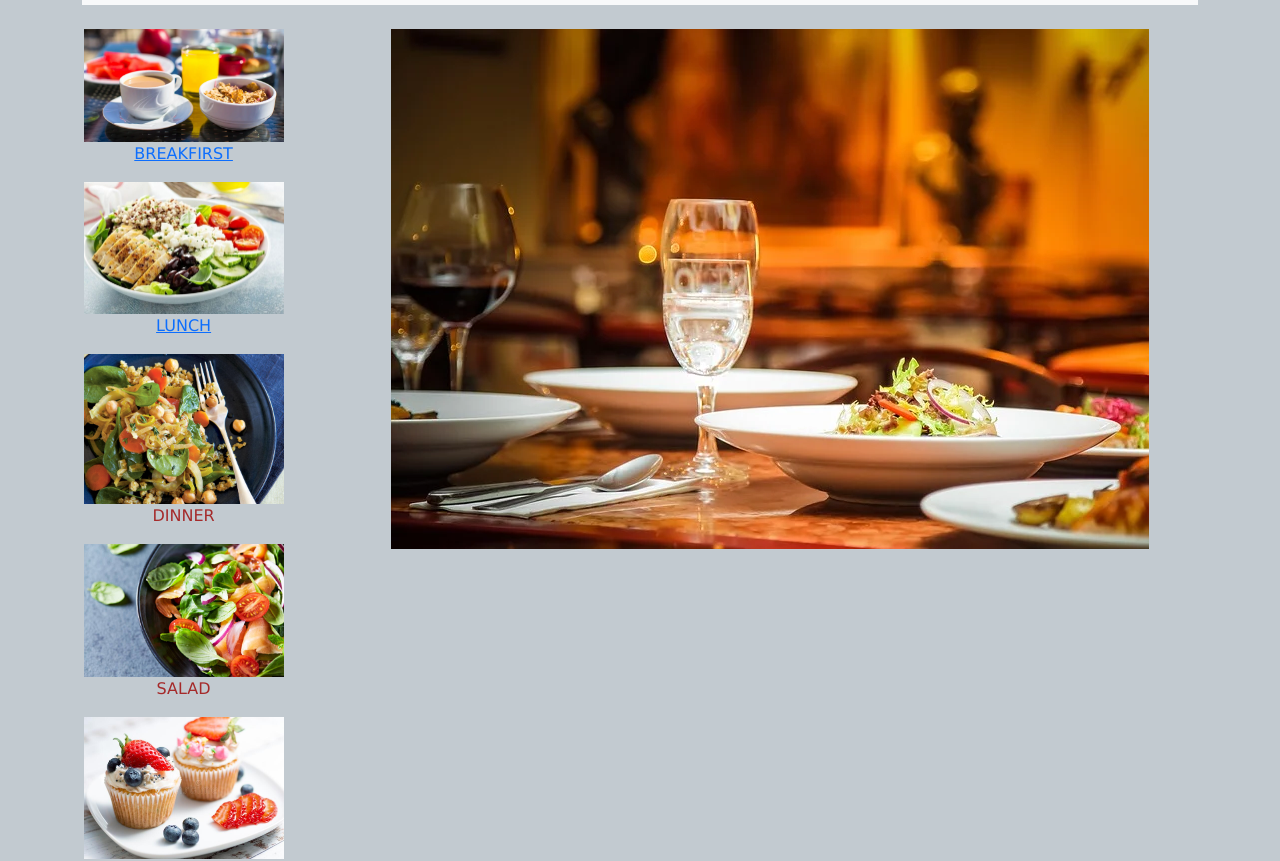
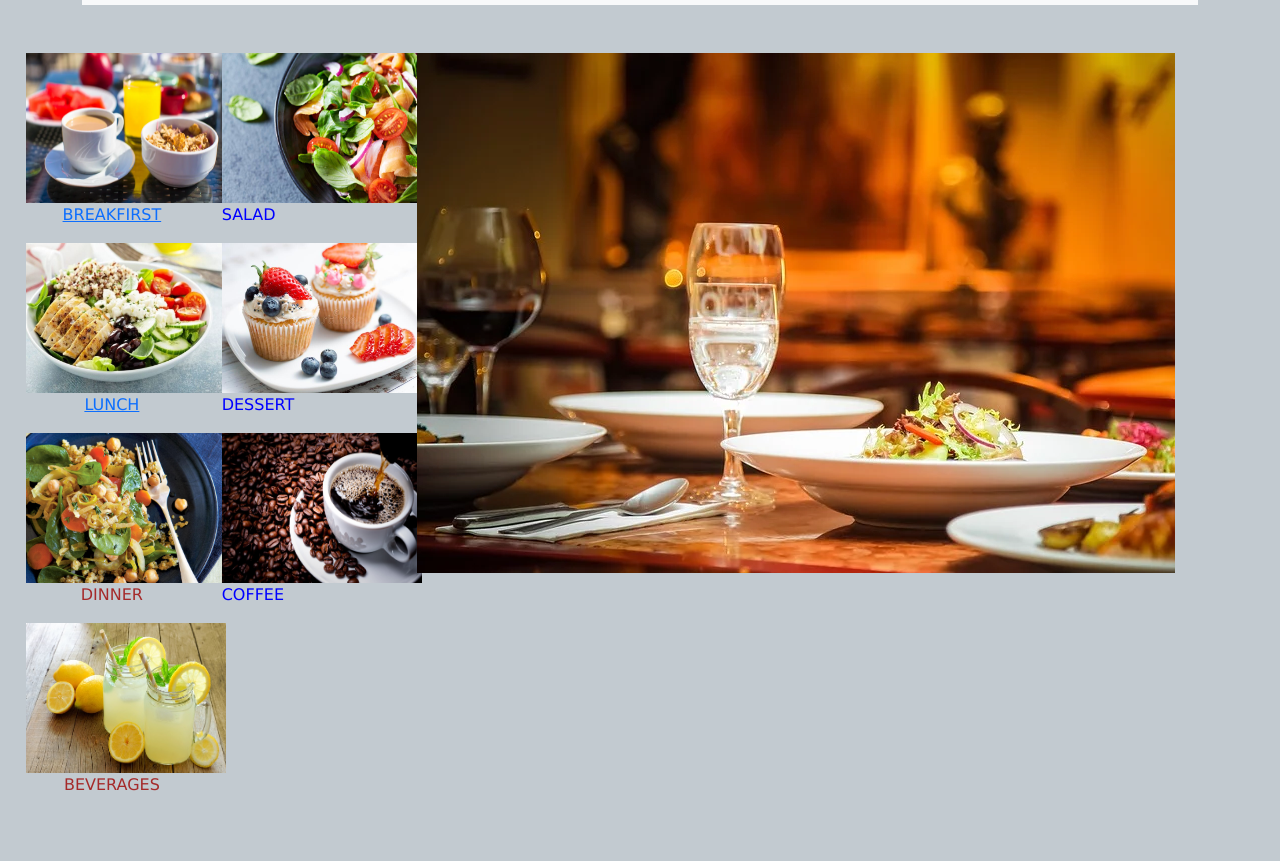
Before and after one commit to luonghuyquang/team-11-web-HAMK-2023, a plain HTML site: page Menu.html in a window 1280 px wide. Shown: the part 107-968 px from the top of the page. After the commit the page ends 944 px from the top, so only its background shows below. Drawn offline with nearby package versions, Linux system fonts and the light colour scheme.

Commit message:
add one column

```diff
--- a/Menu.html
+++ b/Menu.html
@@ -48,18 +48,22 @@
     </header>
     <!--create row 1-->
    <div class="row">
-    <div class="column left"><p><br><img src="images/Breakfast.jpg" alt="Image" width="200px"><br><a href="Breakfast.html" target="iframe_a">BREAKFIRST</a></p>
+    <div class="column left"><p><br><br><img id="img1" src="images/Breakfast.jpg" alt="Image" width="200px"><br><a href="Breakfast.html" target="iframe_a">BREAKFIRST</a></p>
 
-        <p><img src="images/Lunch.jpg" alt="Image" width="200px"><br><a href="Lunch.html" target="iframe_a">LUNCH</a></p>
-        <p><img src="images/Dinner.jpeg" alt="Image" width="200px"><br>DINNER</p>
-        <p><img src="images/salad.jpg" alt="Image" width="200px"><br>SALAD</p>
-        <p><img src="images/Dessert.jpg" alt="Image" width="200px"><br>DESSERT</p>
-        <p><img src="images/coffe1.jpg" alt="Image" width="200px"><br>COFFEE</p>
-        <p><img src="images/Beverages1.jpg" alt="Image" width="200px"><br>BEVERAGES</p>
+        <p><img id="img1"src="images/Lunch.jpg" alt="Image" width="200px"><br><a href="Lunch.html" target="iframe_a">LUNCH</a></p>
+        <p><img id="img1" src="images/Dinner.jpeg" alt="Image" width="200px"><br>DINNER</p>
+
+        <p><img id="img1" src="images/Beverages1.jpg" alt="Image" width="200px"><br>BEVERAGES</p>
     </div>
+    <!--create column3-->
+    <div class="column center"><p><br><br><img id="img1" src="images/salad.jpg" alt="Image" width="200px"><br>SALAD</p>
+        <p><img id="img1" src="images/Dessert.jpg" alt="Image" width="200px"><br>DESSERT</p>
+        <p><img id="img1" src="images/coffe1.jpg" alt="Image" width="200px"><br>COFFEE</p>
+    </div>
+    <!--end of column03-->
     <!--create column2-->
     <div class="coumn right">
-        <br>
+        <br><br>
         <!--add a iframe-->
          <iframe src="images/ifram.jpg" name="iframe_a" height="520px" width="100%" title="Iframe Example"></iframe>
         </div>
--- a/style.css
+++ b/style.css
@@ -8,14 +8,20 @@ body{
 .left{
     float: left;
     color: brown;
-    width: 30%;
+    width: 15%;
     text-align: center;
+    margin-left: 2%;
 }
 
 .right{
     float: right;
     color: blue;
     width: 60%;
+}
+.center{
+  float: center;
+  color: blue;
+  width: 15%;
 }
 
     .container {
@@ -58,8 +64,9 @@ body{
     clear: both;
     display: table;
   }
+
   #img1{
-    height: 194px;
+    height: 150px;
   }
   #img2{
     height: 208px;
```
